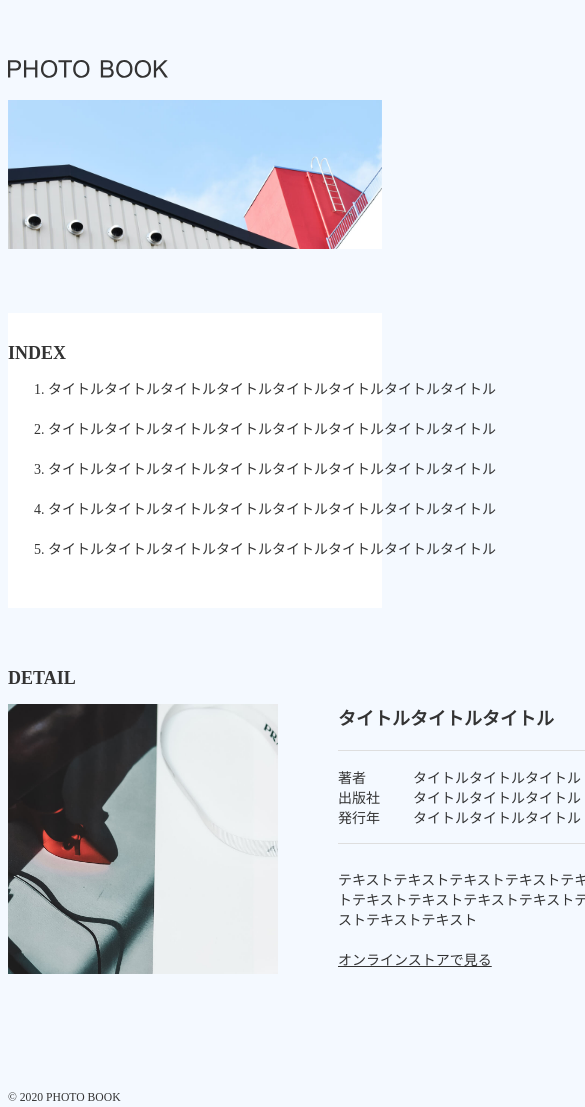
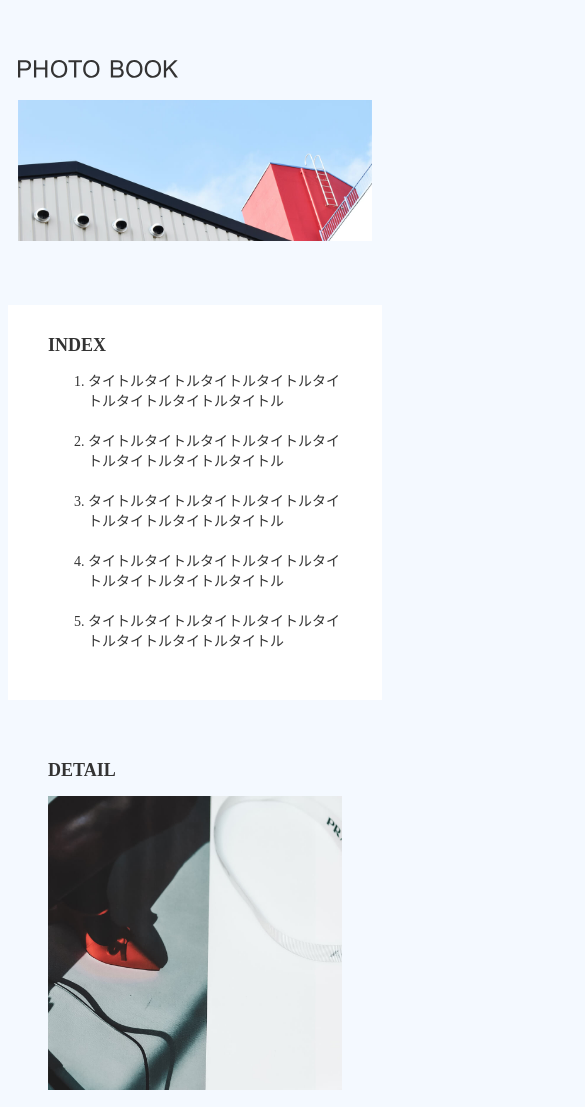
Before and after one commit to higuaco/codestep_2, a plain HTML site: page index.html in a window 390 px wide. Shown: the top 1107 px of the page, 585 px wide, since content can reach past the window. Drawn offline with Linux system fonts and the light colour scheme.

Commit message:
レスポンシブデザイン完成
実はそんなに難しくなかった

```diff
--- a/css/style.scss
+++ b/css/style.scss
@@ -14,10 +14,10 @@ body {
   font-size: 0.875rem;
 }
 img {
-  width: 100%;
+  max-width: 100%;
 }
 .inner {
-  width: 600px;
+  max-width: 600px; //maxつけないとレスポンシブデザインおかしくなる
   margin:0 auto;
 }
 .container {
@@ -68,6 +68,7 @@ main {
 * * * * * * * * */
 .detail_a {
   display: flex;
+  align-items: flex-start;
   img {
     width: 270px;
     margin-bottom: 25px;
@@ -105,3 +106,25 @@ main {
 footer {
   padding: 15px 0;
 }
+
+/* * * * * * * * *
+*	レスポンシブデザイン
+* * * * * * * * */
+@media screen and (max-width: 1024px) {
+  .inner {
+    padding: 0 40px;
+  }
+  header {
+    padding:0 10px;
+  }
+  .mainimage {
+    padding:0 10px;
+  }
+  .detail_a {
+    flex-direction: column;
+  }
+  .detail_a img {
+    width: 100%;
+    margin: 0 0 25px 0;
+  }
+}
```
Also changed, not shown: css/style.css, 1 other file.
